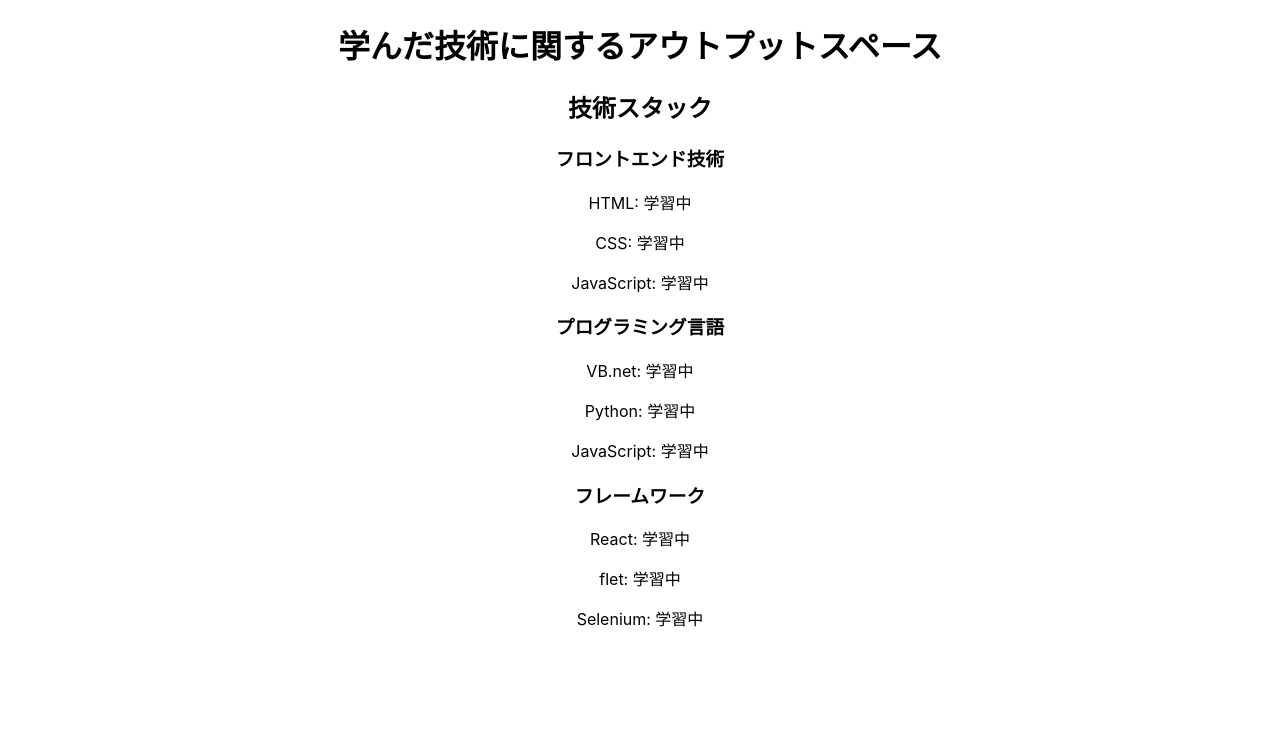
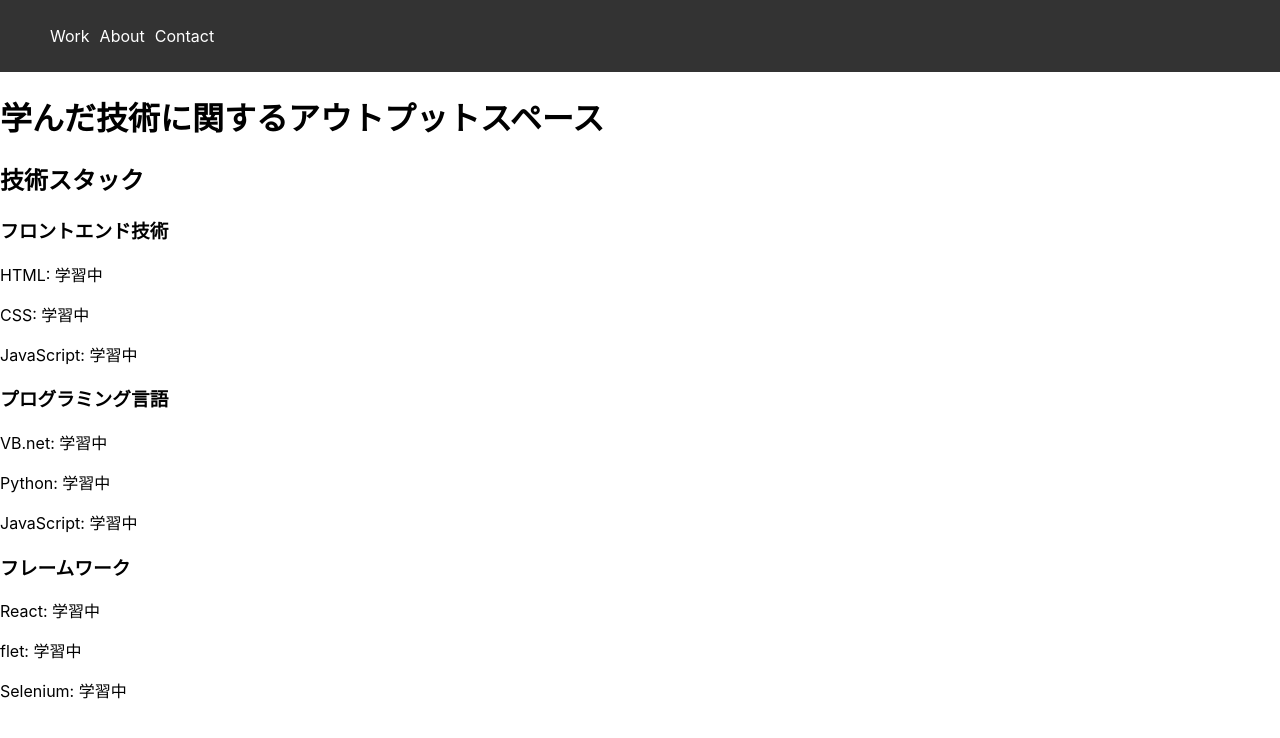
Before and after one commit to Yuki-Hidaka/Yuki-Hidaka.github.io, a React (Create React App) app in the folder my-app/: page /about in a window 1280 px wide. Shown: the top 738 px of the page. Built offline with nearby package versions, Linux system fonts and the light colour scheme.

Commit message:
build update

```diff
--- a/my-app/package.json
+++ b/my-app/package.json
@@ -9,6 +9,7 @@
     "@testing-library/user-event": "^13.5.0",
     "react": "^19.0.0",
     "react-dom": "^19.0.0",
+    "react-router-dom": "^7.4.0",
     "react-scripts": "5.0.1",
     "web-vitals": "^2.1.4"
   },
--- a/my-app/public/index.html
+++ b/my-app/public/index.html
@@ -24,7 +24,7 @@
       work correctly both with client-side routing and a non-root public URL.
       Learn how to configure a non-root public URL by running `npm run build`.
     -->
-    <title>React App</title>
+    <title>Output Space</title>
   </head>
   <body>
     <noscript>You need to enable JavaScript to run this app.</noscript>
--- a/my-app/src/App.js
+++ b/my-app/src/App.js
@@ -1,89 +1,29 @@
 //import logo from './logo.svg';
 import './App.css';
 
+import React from 'react';
+import { BrowserRouter, Routes, Route } from 'react-router-dom';
+import Header from './components/Header';
+import Work from './components/Work';
+import About from './components/About';
+import Contact from './components/Contact';
+
+
 function App() {
 
-  const frontEndTechs = [
-    {
-      name: 'HTML',
-      description: '学習中',
-    },
-    {
-      name: 'CSS',
-      description: '学習中',
-    },
-    {
-      name: 'JavaScript',
-      description: '学習中',
-    },
-  ];
+  return (
 
-  const programingTechs = [
-    {
-      name: 'VB.net',
-      description: '学習中',
-    },
-    {
-      name: 'Python',
-      description: '学習中',
-    },
-    {
-      name: 'JavaScript',
-      description: '学習中',
-    },
-  ];
+    <div>
+      <BrowserRouter>
+        <Header/>
+        <Routes>
+          <Route path="/" element={<Work/>} />
+          <Route path="/about" element={<About/>} />
+          <Route path="/contact" element={<Contact/>} />
+        </Routes>
+      </BrowserRouter>
+    </div>
 
-  const frameworkTechs = [
-    {
-      name: 'React',
-      description: '学習中',
-    },
-    {
-      name: 'flet',
-      description: '学習中',
-    },
-    {
-      name: 'Selenium',
-      description: '学習中',
-    },
-  ];
-
-  return (
-    <div className="App">
-
-      <h1>学んだ技術に関するアウトプットスペース</h1>
-      <h2>技術スタック</h2>
-      <h3>フロントエンド技術</h3>
-
-      <div className="feTech-list">
-        {frontEndTechs.map((tech, index) => (
-        <div key={index} className="feTech-item">
-          <p>{tech.name}: {tech.description}</p>
-        </div>
-        ))}
-      </div>
-
-      <h3>プログラミング言語</h3>
-
-      <div className="pgTech-list">
-        {programingTechs.map((tech, index) => (
-        <div key={index} className="pgTech-item">
-          <p>{tech.name}: {tech.description}</p>
-        </div>
-        ))}
-      </div>
-
-      <h3>フレームワーク</h3>
-
-      <div className="fwTech-list">
-        {frameworkTechs.map((tech, index) => (
-        <div key={index} className="fwTech-item">
-          <p>{tech.name}: {tech.description}</p>
-        </div>
-        ))}
-      </div>
-
-    </div>
   );
 }
 
--- /dev/null
+++ b/my-app/src/components/About.js
@@ -0,0 +1,79 @@
+import React from "react";
+import TechStackList from './TechStackList';
+
+
+const About = () => {
+
+    const frontEndTechs = [
+        {
+            name: 'HTML',
+            description: '学習中',
+        },
+        {
+            name: 'CSS',
+            description: '学習中',
+        },
+        {
+            name: 'JavaScript',
+            description: '学習中',
+        },
+    ];
+
+    const programingTechs = [
+        {
+            name: 'VB.net',
+            description: '学習中',
+        },
+        {
+            name: 'Python',
+            description: '学習中',
+        },
+        {
+            name: 'JavaScript',
+            description: '学習中',
+        },
+    ];
+
+    const frameworkTechs = [
+        {
+            name: 'React',
+            description: '学習中',
+        },
+        {
+            name: 'flet',
+            description: '学習中',
+        },
+        {
+            name: 'Selenium',
+            description: '学習中',
+        },
+    ];
+
+    return (
+
+        <div>
+            <h1>学んだ技術に関するアウトプットスペース</h1>
+            <h2>技術スタック</h2>
+
+            <TechStackList
+                title="フロントエンド技術"
+                techs={frontEndTechs}
+                className="feTech-list"
+            />
+
+            <TechStackList
+                title="プログラミング言語"
+                techs={programingTechs}
+                className="feTech-list"
+            />
+
+            <TechStackList
+                title="フレームワーク"
+                techs={frameworkTechs}
+                className="fwTech-list"
+            />
+        </div>
+    );
+}
+
+export default About;
--- /dev/null
+++ b/my-app/src/components/Contact.js
@@ -0,0 +1,8 @@
+import React from "react";
+
+
+const Contact = () => {
+    return <h2>Contact Page</h2>;
+};
+
+export default Contact;
--- /dev/null
+++ b/my-app/src/components/Header.css
@@ -0,0 +1,23 @@
+header {
+    background-color: #333;
+    padding: 10px;
+}
+
+nav ul {
+    list-style-type: none;
+    display: flex;
+    justify-content: left;
+}
+
+nav ul li {
+    margin-right: 10px;
+}
+
+nav ul li a {
+    color: #fff;
+    text-decoration: none;
+}
+
+nav ul li a:hover {
+    text-decoration: underline;
+}
--- /dev/null
+++ b/my-app/src/components/Header.js
@@ -0,0 +1,22 @@
+import React from 'react';
+import { Link } from 'react-router-dom';
+import './Header.css'
+
+
+const Header = () => {
+    return(
+
+        <header>
+            <nav>
+                <ul>
+                    <li><Link to="/">Work</Link></li>
+                    <li><Link to="/about">About</Link></li>
+                    <li><Link to="/contact">Contact</Link></li>
+                </ul>
+            </nav>
+        </header>
+
+    );
+};
+
+export default Header;
--- /dev/null
+++ b/my-app/src/components/TechStackList.js
@@ -0,0 +1,20 @@
+import React from 'react';
+
+function TechStackList({title, techs, className}) {
+    return(
+
+        <div>
+            <h3>{title}</h3>
+            <div className={{className}}>
+                {techs.map((tech, index) => (
+                    <div key={index} className={`${className}-item`}>
+                        <p>{tech.name}: {tech.description}</p>
+                    </div>
+                ))}
+            </div>
+        </div>
+
+    );
+}
+
+export default TechStackList;
--- /dev/null
+++ b/my-app/src/components/Work.js
@@ -0,0 +1,8 @@
+import React from "react";
+
+
+const Work = () => {
+    return <h2>Work Page</h2>;
+};
+
+export default Work;
```
Also changed, not shown: 12 other files (tests, documents, lock files or other folders).
